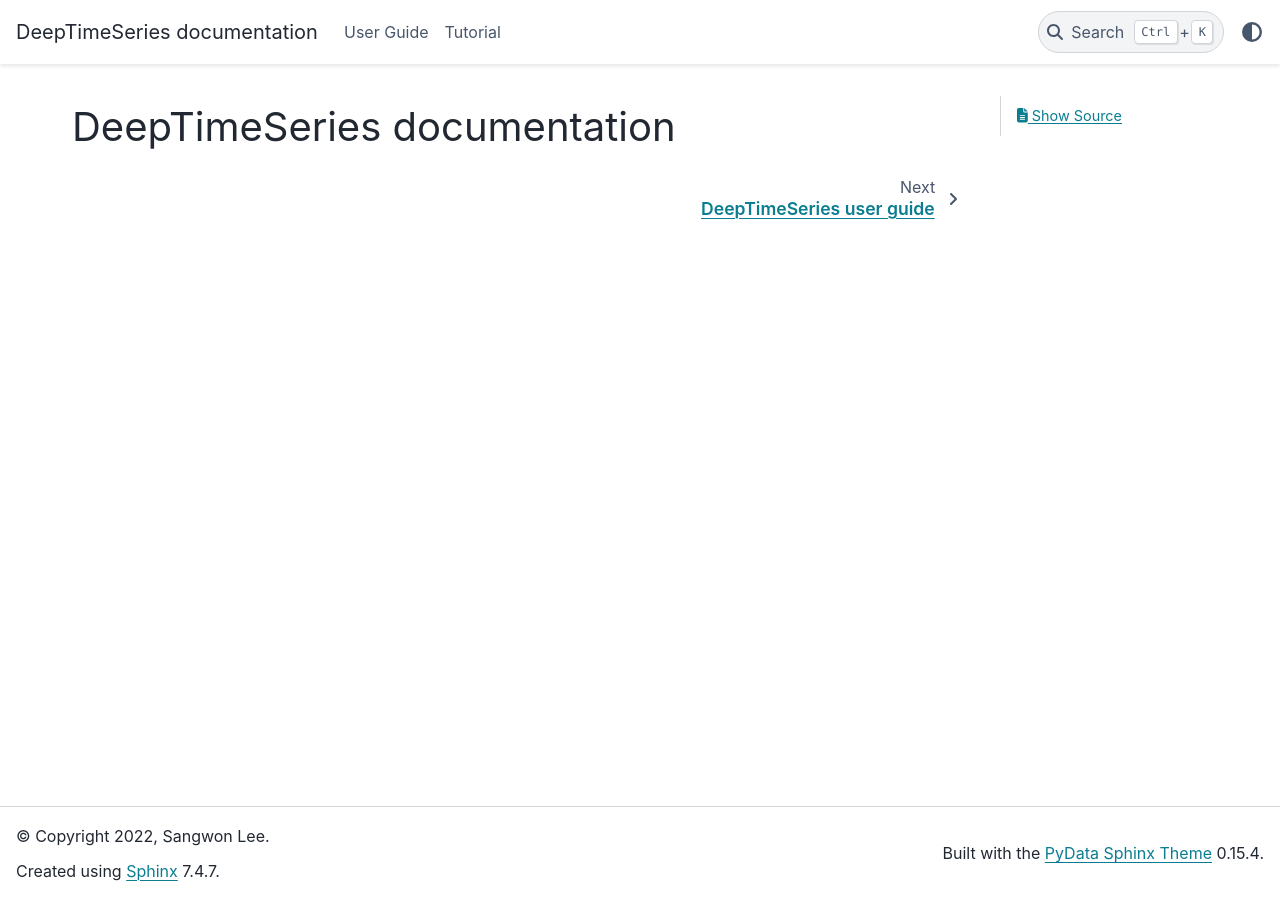
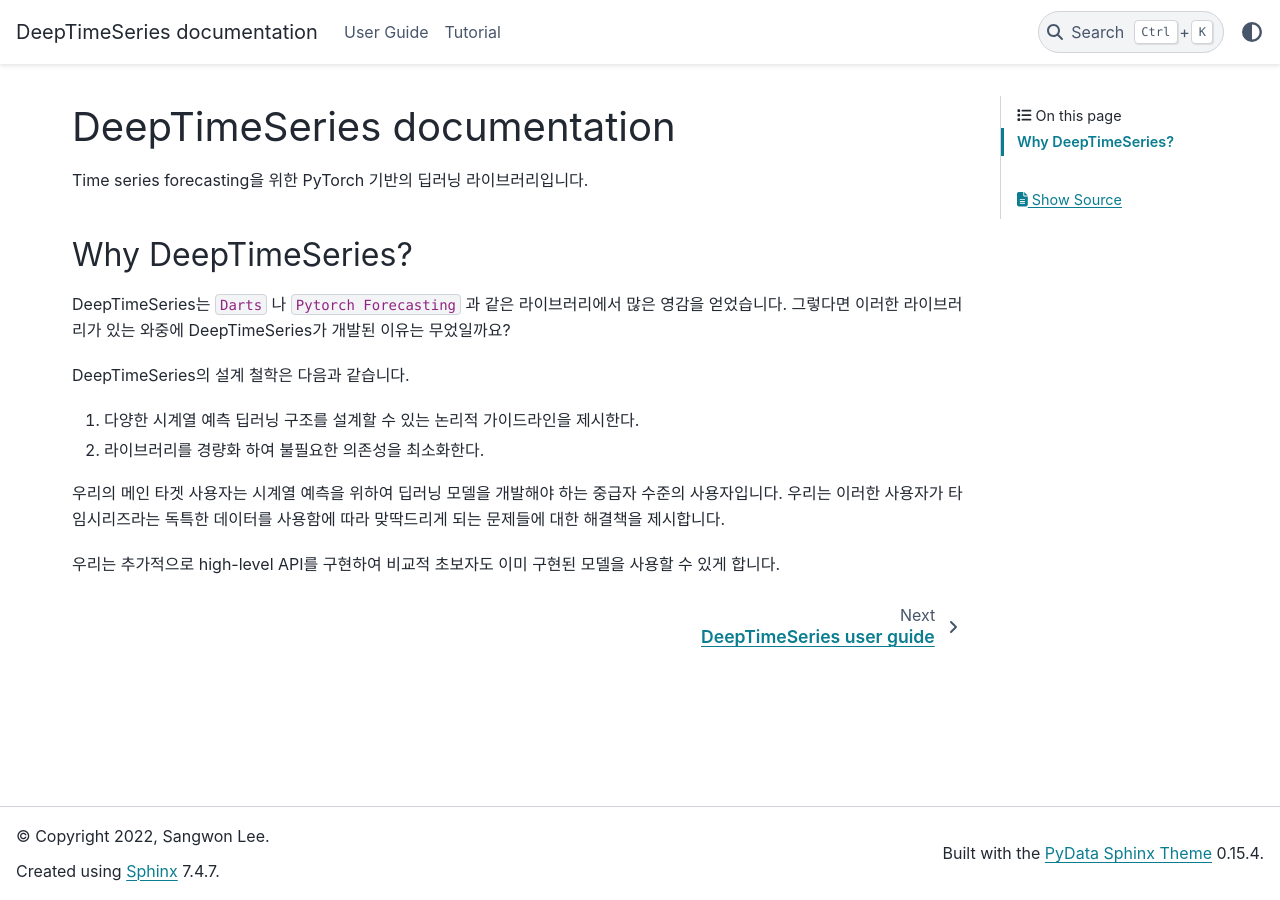
Before and after one commit to BET-lab/DeepTimeSeries, a Sphinx documentation site: the page built from doc/source/index.rst, in a window 1280 px wide. Built offline with Sphinx 7.4.7 and the PyData theme 0.15.4, drawn with Linux system fonts in a browser that asks for light colours; pages that are not in the unit, such as notebooks, are missing from menus.

Commit message:
intermediate commit for doc

```diff
--- a/doc/source/index.rst
+++ b/doc/source/index.rst
@@ -1,5 +1,26 @@
 DeepTimeSeries documentation
 ============================================
+
+Time series forecasting을 위한 PyTorch 기반의 딥러닝 라이브러리입니다.
+
+Why DeepTimeSeries?
+-------------------
+DeepTimeSeries는 ``Darts`` 나 ``Pytorch Forecasting`` 과 같은 라이브러리에서 많은
+영감을 얻었습니다. 그렇다면 이러한 라이브러리가 있는 와중에 DeepTimeSeries가 개발된
+이유는 무었일까요?
+
+DeepTimeSeries의 설계 철학은 다음과 같습니다.
+
+1. 다양한 시계열 예측 딥러닝 구조를 설계할 수 있는 논리적 가이드라인을 제시한다.
+2. 라이브러리를 경량화 하여 불필요한 의존성을 최소화한다.
+
+우리의 메인 타겟 사용자는 시계열 예측을 위하여 딥러닝 모델을 개발해야 하는 중급자
+수준의 사용자입니다. 우리는 이러한 사용자가 타임시리즈라는 독특한 데이터를 사용함에
+따라 맞딱드리게 되는 문제들에 대한 해결책을 제시합니다.
+
+우리는 추가적으로 high-level API를 구현하여 비교적 초보자도 이미 구현된 모델을
+사용할 수 있게 합니다.
+
 
 .. toctree::
    :hidden:
```
Also changed, not shown: doc/source/user_guide/design.rst (added, +7 -0 lines), doc/source/user_guide/index.rst (+6 -1 lines).
